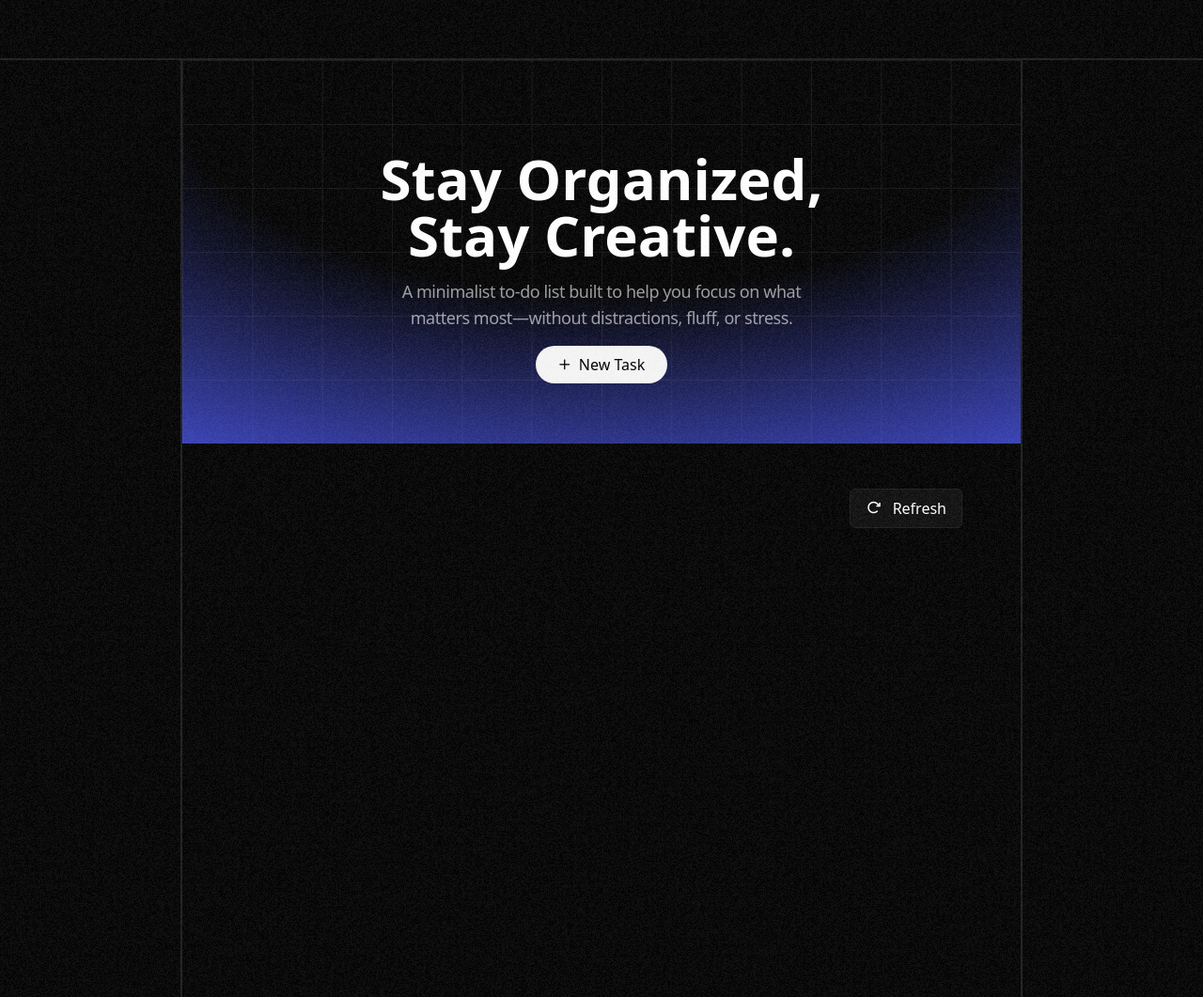
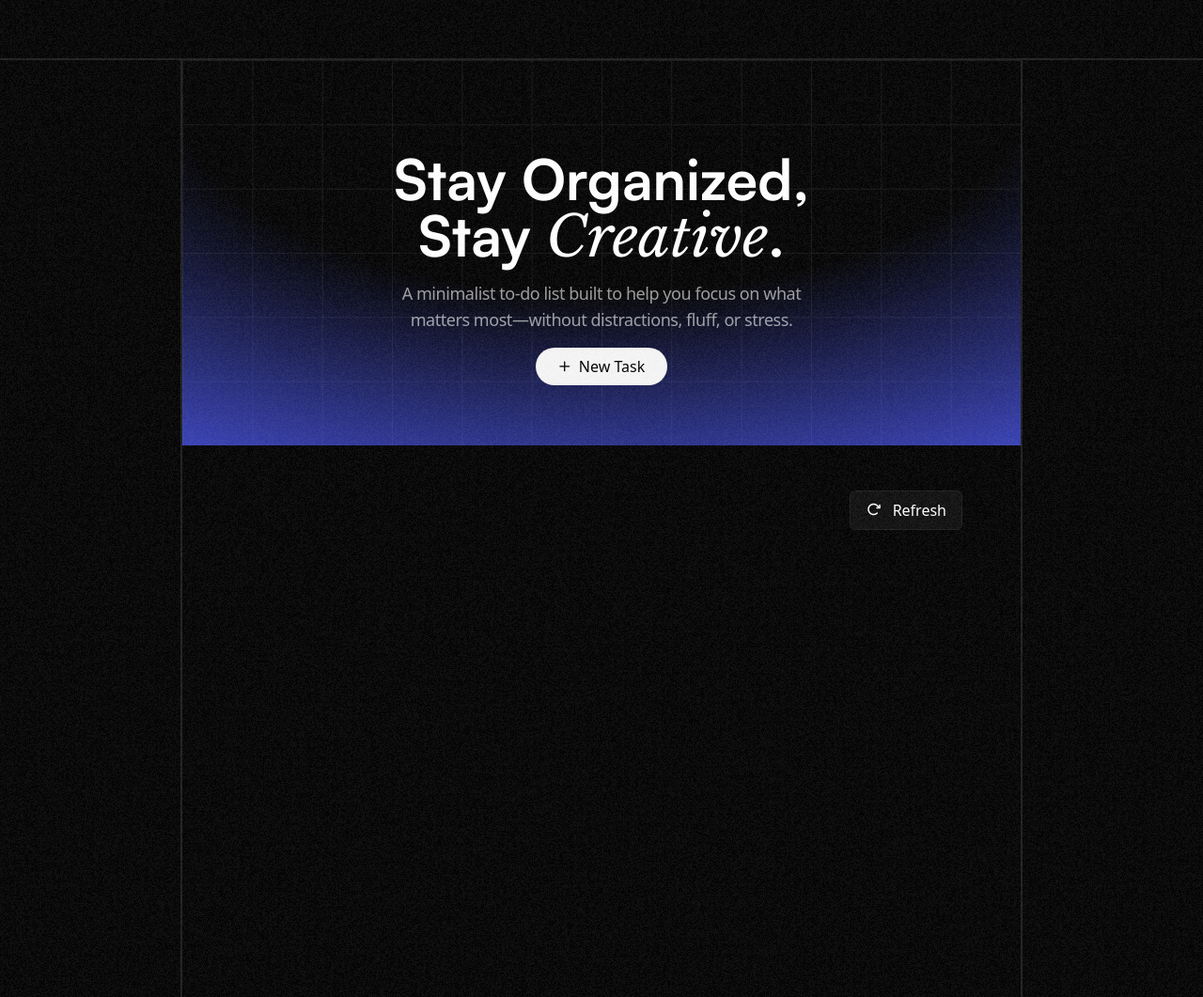
Before and after one commit to harsha007009/to-do-list, a website built with Vite: page index.html in a window 1280 px wide. Shown: the top 1061 px of the page at 94% size. Built offline with nearby package versions, Linux system fonts and the light colour scheme.

Commit message:
Add Tailwind utilities for custom fonts to fix italic font rendering

```diff
--- a/src/style.css
+++ b/src/style.css
@@ -25,6 +25,17 @@
 :root {
   --font-Satoshi: 'Satoshi', sans-serif;
   --font-Libre-italic: 'LibreBaskerville';
+}
+
+@layer utilities {
+  .font-Satoshi {
+    font-family: 'Satoshi', sans-serif;
+  }
+
+  .font-Libre-italic {
+    font-family: 'LibreBaskerville', serif;
+    font-style: italic;
+  }
 }
 
 /* Custom checkbox animation */
```
